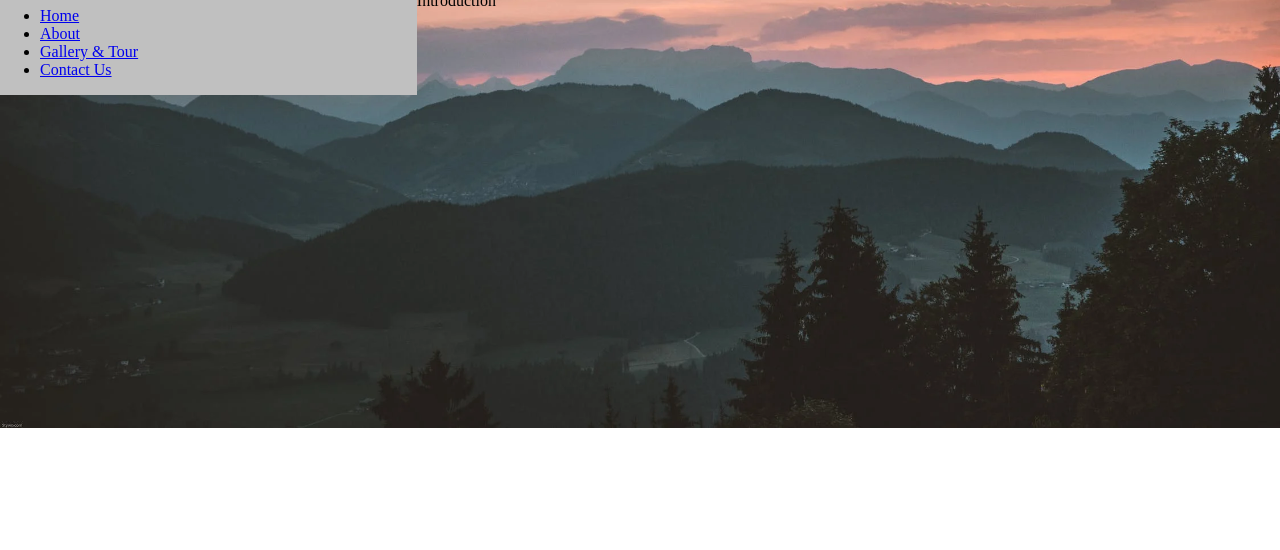
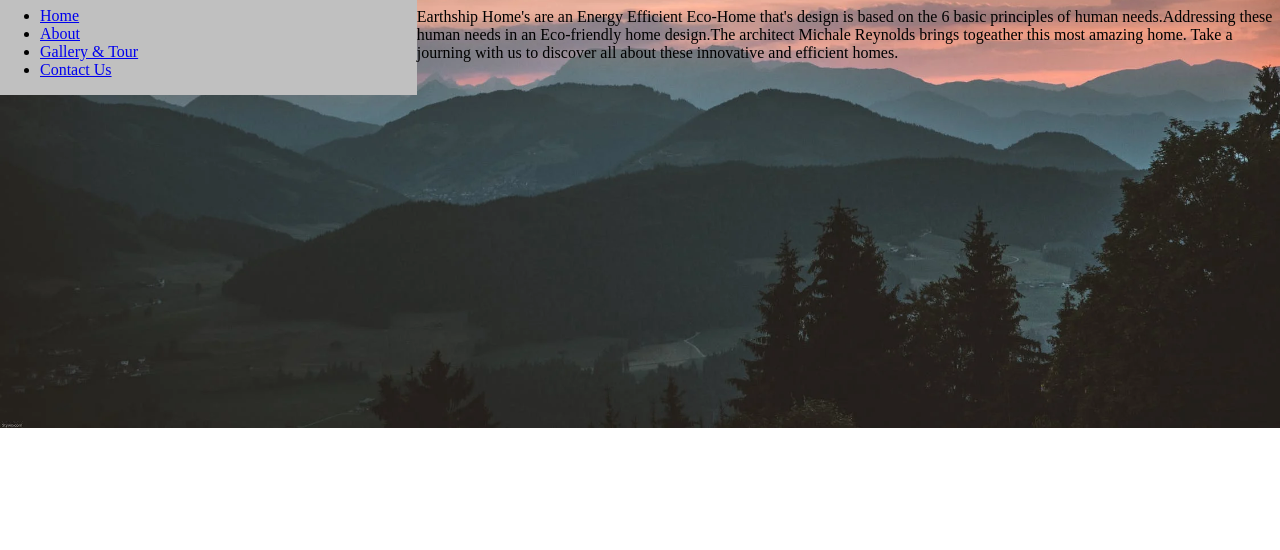
Before and after one commit to TaraHelberg/EnergyEfficient-Eco-Home, a plain HTML site: page index.html in a window 1280 px wide. Shown: the part 93-643 px from the top of the page. Drawn offline with Linux system fonts and the light colour scheme.

```diff
--- a/index.html
+++ b/index.html
@@ -42,7 +42,10 @@
         main image
     </section>
     <section>
-        Introduction
+        <p>Earthship Home's are an Energy Efficient Eco-Home that's design is based on the 6 basic principles of human
+            needs.Addressing these human needs in an Eco-friendly home design.The architect Michale Reynolds brings
+            togeather this most amazing home.
+            Take a journing with us to discover all about these innovative and efficient homes.</p>
     </section>
     <footer>
         <ul class="footer">
```
